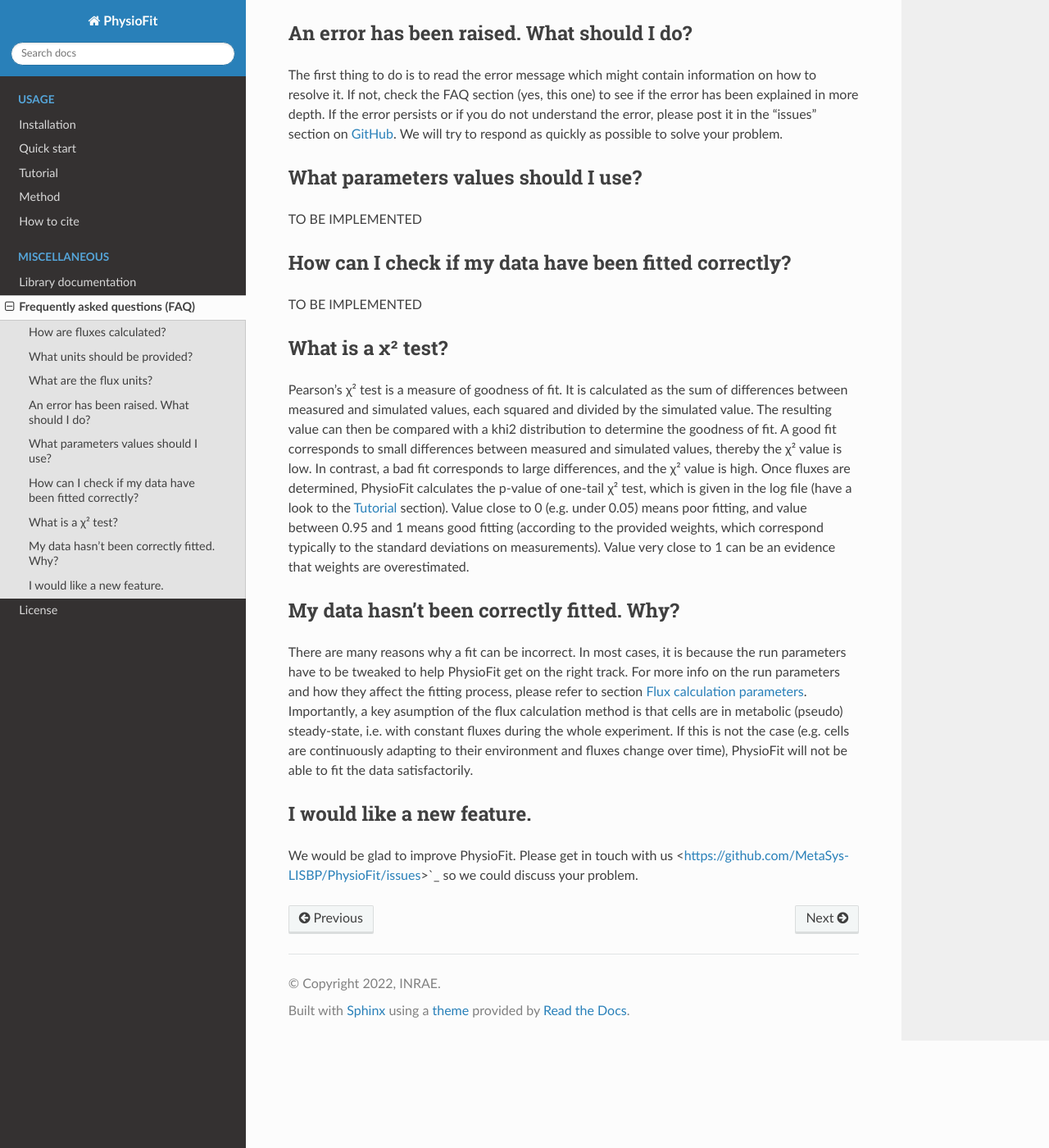
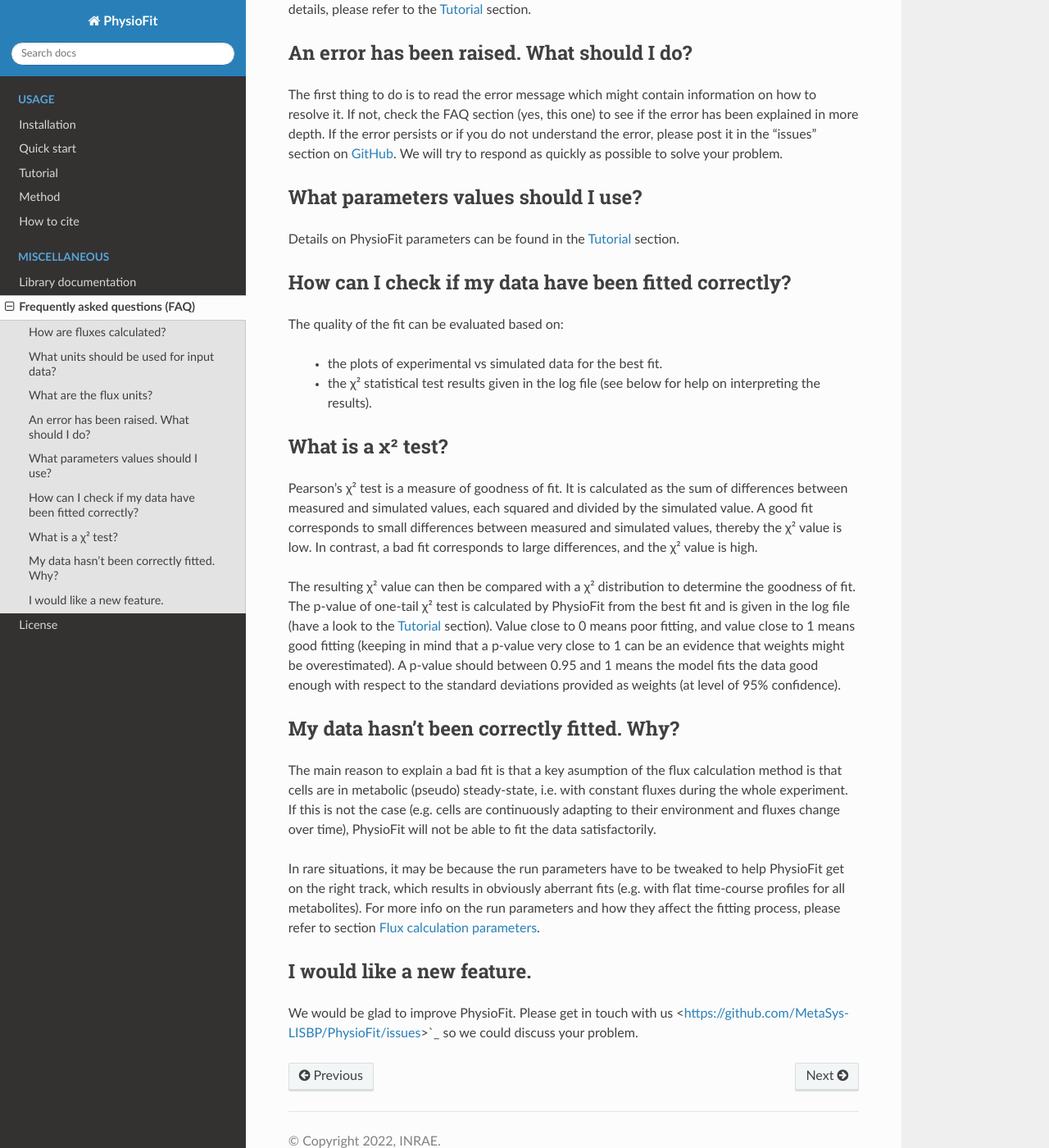
Before and after one commit to MetaSys-LISBP/PhysioFit, a Sphinx documentation site: the page built from docs/faq.rst, in a window 1280 px wide and 1400 px high, scrolled down 568 px. Shown: the whole window at 82% size. Built offline with Sphinx 7.4.7 and the Read the Docs theme 2.0.0, drawn with Linux system fonts in a browser that asks for light colours; some of the changed text lies outside the part shown.

Commit message:
update faq

```diff
--- a/docs/faq.rst
+++ b/docs/faq.rst
@@ -6,17 +6,17 @@
 
 We provide details on the flux calculation approach implemented in PhysioFit in the :doc:`method` section.
 
-What units should be provided?
+What units should be used for input data?
 ------------------------------
 
-Input data (biomass concentration, metabolites concentrations, and time) can be provided to PhysioFit using any unit. To ensure numerical stability, we recommand to use units for which values are as close to unity as
-possible (e.g. 3 mM instead of 3e3 µM). Importantly, units of the extimated fluxes depend on units of time and metabolites and biomass concentrations
-(see below).
+Input data (biomass concentration, metabolites concentrations, and time) can be provided to PhysioFit using any unit. Still, we recommand to use units for which values are as close to unity as
+possible to ensure numerical stability (e.g. 3 mM instead of 3e3 µM). Importantly, units of the extimated fluxes depend on units of time and metabolites and biomass concentrations, as detailed below. Additional
+information on units can be found in the :doc:`usage` section.
 
 What are the flux units?
 ------------------------
 
-Flux units depend on the units of time and concentrations (of biomass and metabolites). For more info, please refer to the
+Flux units depend on the units of time and concentrations (of biomass and metabolites). For more details, please refer to the
 :doc:`usage` section.
 
 An error has been raised. What should I do?
@@ -30,27 +30,33 @@
 What parameters values should I use?
 ------------------------------------------------------------------
 
-TO BE IMPLEMENTED
+Details on PhysioFit parameters can be found in the :doc:`usage` section.
 
 How can I check if my data have been fitted correctly?
 ------------------------------------------------------------------
 
-TO BE IMPLEMENTED
+The quality of the fit can be evaluated based on:
+
+    * the plots of experimental vs simulated data for the best fit.
+    * the χ² statistical test results given in the log file (see below for help on interpreting the results).
 
 What is a χ² test?
 ------------------------------------------------------------------
 
-Pearson's χ² test is a measure of goodness of fit. It is calculated as the sum of differences between measured and simulated values, each squared and divided by the simulated value. The resulting value can then be compared with a khi2 distribution to determine the goodness of fit.
+Pearson's χ² test is a measure of goodness of fit. It is calculated as the sum of differences between measured and simulated values, each squared and divided by the simulated value.
 A good fit corresponds to small differences between measured and simulated values, thereby the χ² value is low. In contrast, a bad fit corresponds to large differences, and the χ² value is high.
-Once fluxes are determined, PhysioFit calculates the p-value of one-tail χ² test, which is given in the log file (have a look to the :doc:`usage` section). Value close to 0 (e.g. under 0.05) means poor fitting, and value between 0.95 and 1 means good fitting (according to the provided weights, which correspond typically to the standard deviations on measurements). Value very close to 1 can be an evidence that weights are overestimated.
+
+The resulting χ² value can then be compared with a χ² distribution to determine the goodness of fit. The p-value of one-tail χ² test is calculated by PhysioFit from the best fit and is given in the log file (have a look to the :doc:`usage` section). Value close to 0 means poor fitting, and value close to 1 means good fitting (keeping in mind that a p-value very close to 1 can be an evidence that weights might be overestimated). A
+p-value should between 0.95 and 1 means the model fits the data good enough with respect to the standard deviations provided as weights (at level of 95% confidence).
 
 My data hasn't been correctly fitted. Why?
 ------------------------------------------------------------------
 
-There are many reasons why a fit can be incorrect. In most cases, it is because the run parameters have to be tweaked to
-help PhysioFit get on the right track. For more info on the run parameters and how they affect the fitting process,
+The main reason to explain a bad fit is that a key asumption of the flux calculation method is that cells are in metabolic (pseudo) steady-state, i.e. with constant fluxes during the whole experiment. If this is not the case (e.g. cells are continuously adapting to their environment and fluxes change over time), PhysioFit will not be able to fit the data satisfactorily.
+
+In rare situations, it may be because the run parameters have to be tweaked to
+help PhysioFit get on the right track, which results in obviously aberrant fits (e.g. with flat time-course profiles for all metabolites). For more info on the run parameters and how they affect the fitting process,
 please refer to section :ref:`physiofit parameters`.
-Importantly, a key asumption of the flux calculation method is that cells are in metabolic (pseudo) steady-state, i.e. with constant fluxes during the whole experiment. If this is not the case (e.g. cells are continuously adapting to their environment and fluxes change over time), PhysioFit will not be able to fit the data satisfactorily.
 
 I would like a new feature.
 ------------------------------------------------------------------
```
